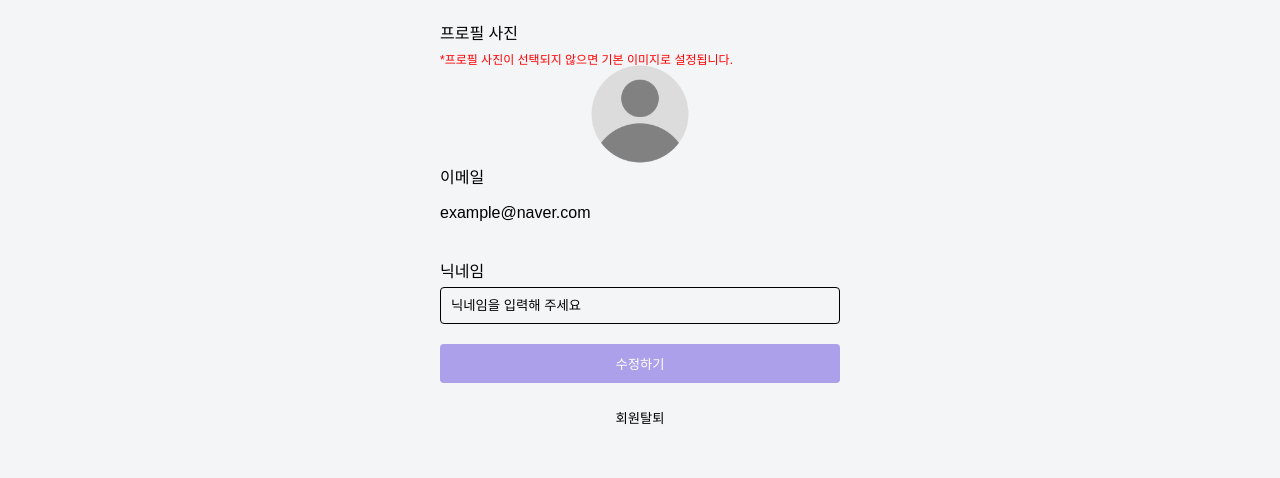
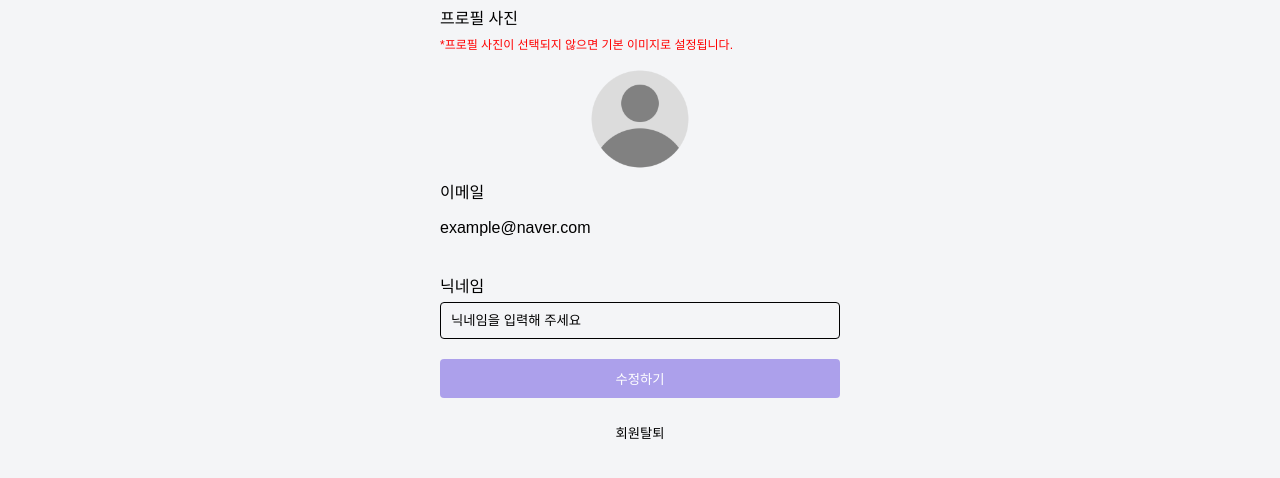
Before and after one commit to 100-hours-a-week/2-siena-eom-community-fe-1, a website: page html/profile-edit.html in a window 1280 px wide. Shown: the part 224-702 px from the top of the page. Drawn offline with Linux system fonts and the light colour scheme; no server answers; sample sign-in values are in the browser's storage.

Commit message:
[chore] edit css margin and profile preview

```diff
--- a/css/global.css
+++ b/css/global.css
@@ -102,7 +102,7 @@ input::placeholder {
     width: 100px;
     height: 100px;
     border-radius: 50%; /* 이미지 원형 처리 */
-    object-fit: cover; /* 이미지를 컨테이너에 맞춰 자르기 */
+    /* object-fit: cover; */
     background-color: transparent;
 }
 
--- a/css/profile-edit.css
+++ b/css/profile-edit.css
@@ -16,7 +16,8 @@
 }
 
 .icon-image {
-    margin-top: 20px;
+    margin-top: 40px;
+    margin-bottom: 10px;
 }
 
 .toast {
```
